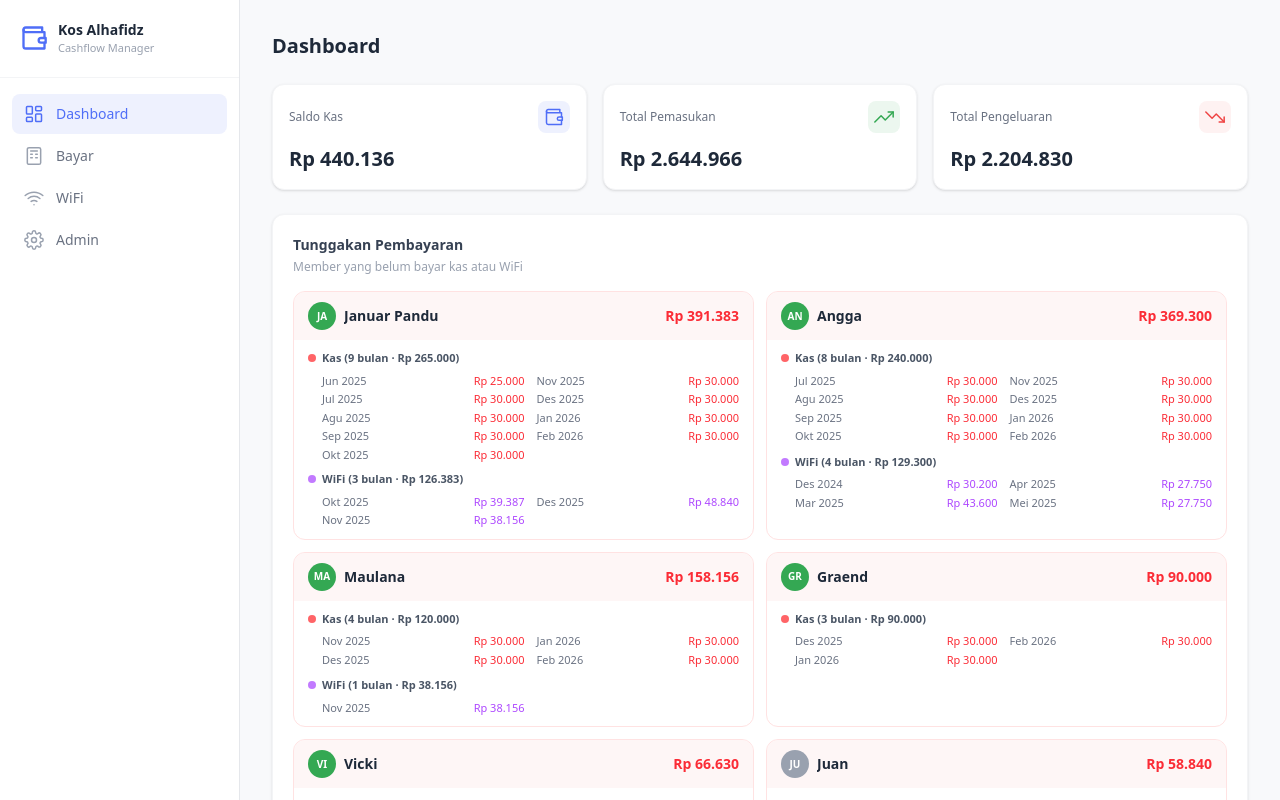
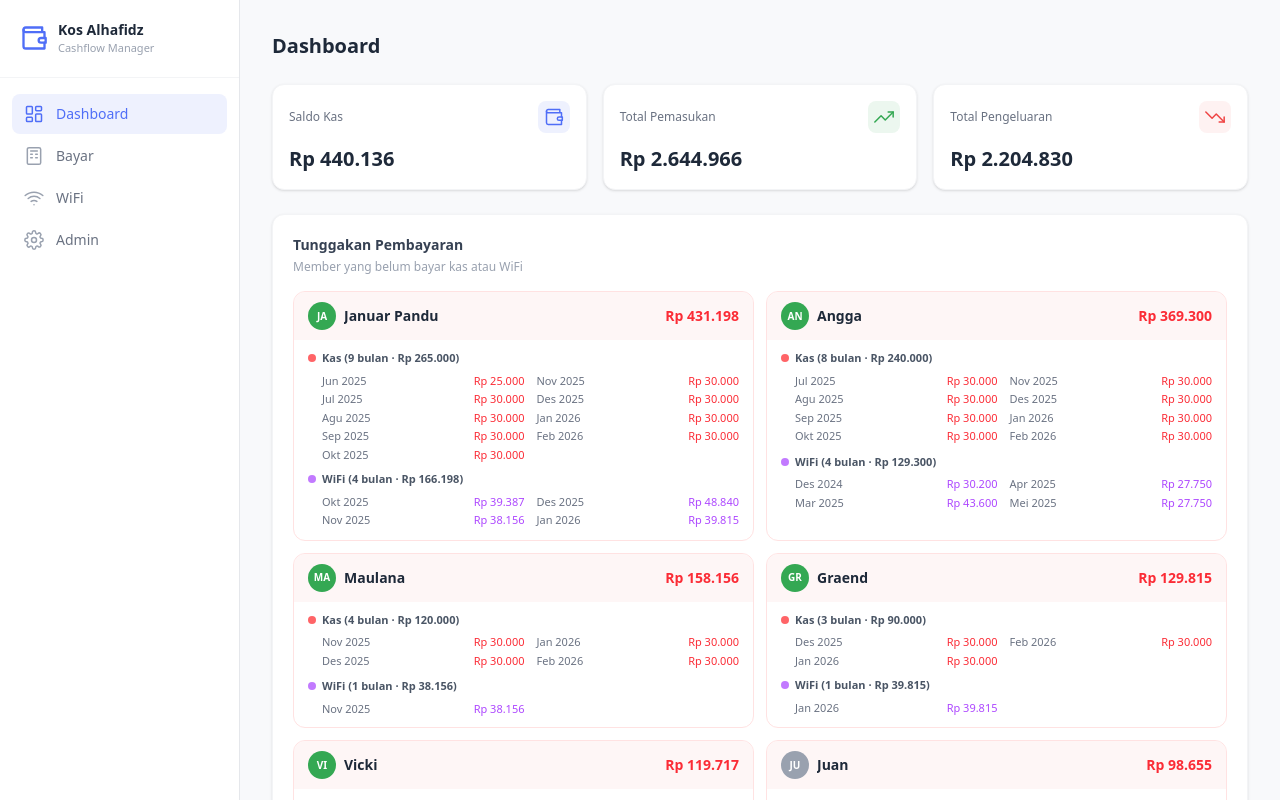
Before and after one commit to ryanekop/cashflow-kos-alhafidz, a Next.js app: page / in a window 1280 px wide. Shown: the top 800 px of the page. Built offline with nearby package versions, Linux system fonts and the light colour scheme.

Commit message:
feat: auto-calculate WiFi debts dari wifi-bills + wifi-usage di dashboard
Dashboard Tunggakan sekarang menampilkan WiFi debts yang dihitung otomatis
untuk bulan yang punya wifi-bill + wifi-usage tapi belum ada pembayaran.
Digabung dengan data manual dari wifi-debts.json tanpa duplikasi.

```diff
--- a/app/page.js
+++ b/app/page.js
@@ -215,9 +215,29 @@ export default function DashboardPage() {
               .map(mo => ({ month: mo, amount: calcKas(mo, m.status) }));
           }
 
-          // WiFi debts from wifi-debts.json
+          // WiFi debts from wifi-debts.json (manually entered, historical)
           const myWifiDebts = wifiDebts.filter(d => d.memberId === m.id);
           const unpaidWifi = myWifiDebts.map(d => ({ month: d.month, amount: d.amount }));
+
+          // Also compute WiFi debts from wifi-bills + wifi-usage (auto-calculated)
+          // For months that have a bill and usage data but no wifi transaction yet
+          const paidWifiMonths = new Set([
+            ...transactions.filter(t => t.memberId === m.id && t.type === "wifi").map(t => t.month),
+            ...unpaidWifi.map(w => w.month), // don't duplicate with manual debts
+          ]);
+          wifiBills.forEach(bill => {
+            if (paidWifiMonths.has(bill.month)) return;
+            const monthUsage = wifiUsage.filter(u => u.month === bill.month);
+            const myUsage = monthUsage.find(u => u.memberId === m.id);
+            if (!myUsage) return; // member didn't use WiFi this month
+            const fullUsers = monthUsage.filter(u => u.level === "full").length;
+            const halfUsers = monthUsage.filter(u => u.level === "half").length;
+            if (fullUsers + halfUsers === 0) return;
+            const totalUnits = fullUsers + halfUsers * 0.75;
+            const unitCost = bill.amount / totalUnits;
+            const amount = myUsage.level === "half" ? Math.round(unitCost * 0.75) : Math.round(unitCost);
+            unpaidWifi.push({ month: bill.month, amount });
+          });
 
           if (unpaidKas.length > 0 || unpaidWifi.length > 0) {
             arrears.push({
```
